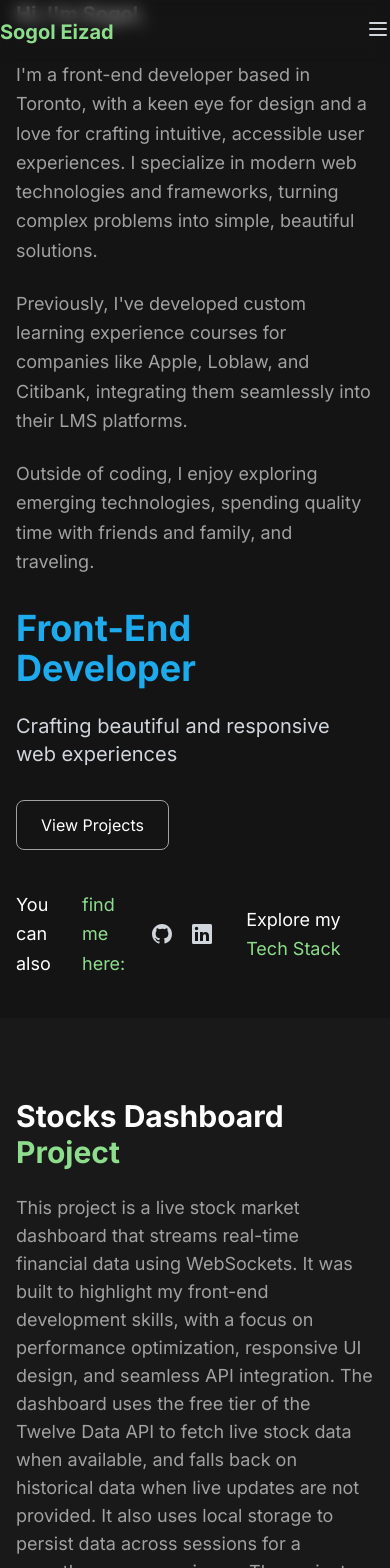
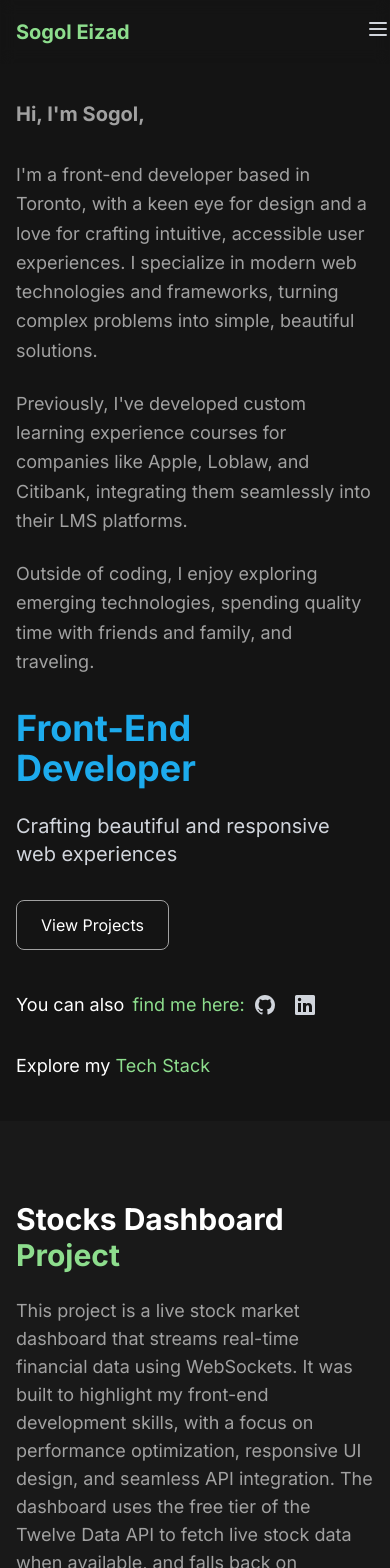
Before and after one commit to Eizads/portfolio_site, a Next.js app: page / in a window 390 px wide. Shown: the top 1568 px of the page. Built offline with nearby package versions, Linux system fonts and the light colour scheme.

Commit message:
mobile pass

```diff
--- a/src/app/components/Navigation.tsx
+++ b/src/app/components/Navigation.tsx
@@ -5,7 +5,7 @@ export default function Navigation() {
     <nav className="fixed w-full bg-transparent backdrop-blur-sm z-50">
       <div className="max-w-6xl mx-auto sm:px-6 lg:px-0">
         <div className="flex items-center justify-between h-16">
-          <a href="#" className="text-xl font-bold text-primary">
+          <a href="#" className="ml-4 md:ml-0 text-xl font-bold text-primary">
             Sogol Eizad
           </a>
           <div className="hidden sm:block">
--- a/src/app/page.tsx
+++ b/src/app/page.tsx
@@ -24,7 +24,7 @@ export default function Home() {
             </div>
             <div className="order-first md:order-last">
 
-              <h2 className="text-xl sm:text-xl font-bold mb-8 text-dark-accent" data-aos="fade-left"> Hi, I&apos;m Sogol,</h2>
+              <h2 className="text-xl sm:text-xl font-bold mb-8 text-dark-accent mt-[100px] md:mt-0" data-aos="fade-left"> Hi, I&apos;m Sogol,</h2>
 
               <p className="text-dark-accent text-lg leading-relaxed mb-6" data-aos="fade-left" data-aos-delay="200">
 
@@ -41,7 +41,7 @@ export default function Home() {
             </div>
           </div>
         </div>
-        <div className='w-full max-w-6xl my-10 flex items-center gap-4'>
+        <div className='w-full max-w-6xl my-10 flex flex-col md:flex-row items-start md:items-center gap-4'>
           <div className='text-white text-lg leading-relaxed flex items-center gap-2'>
             You can also <span className='text-primary '>find me here:</span>
             <div className="flex gap-4">
```
